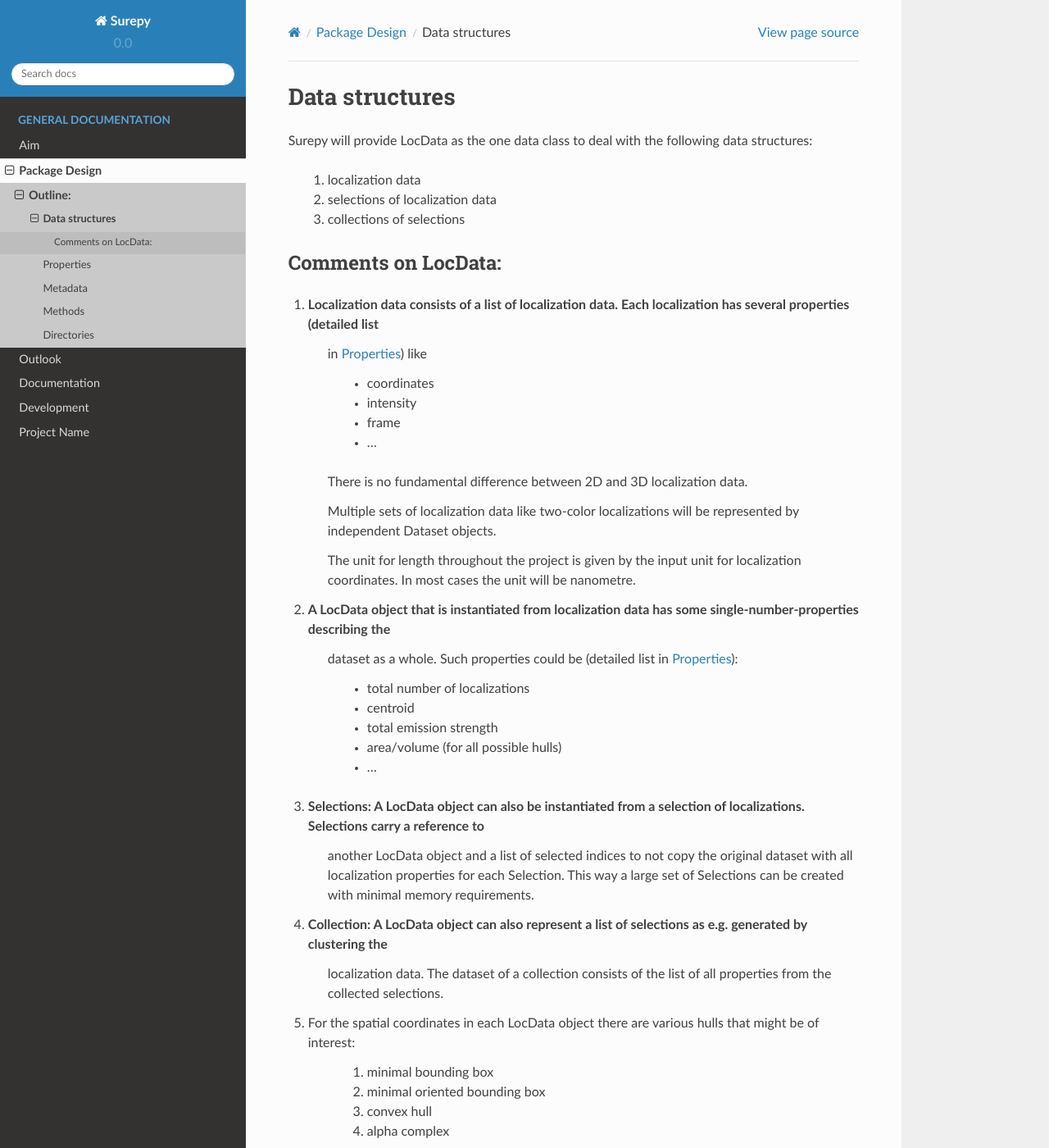
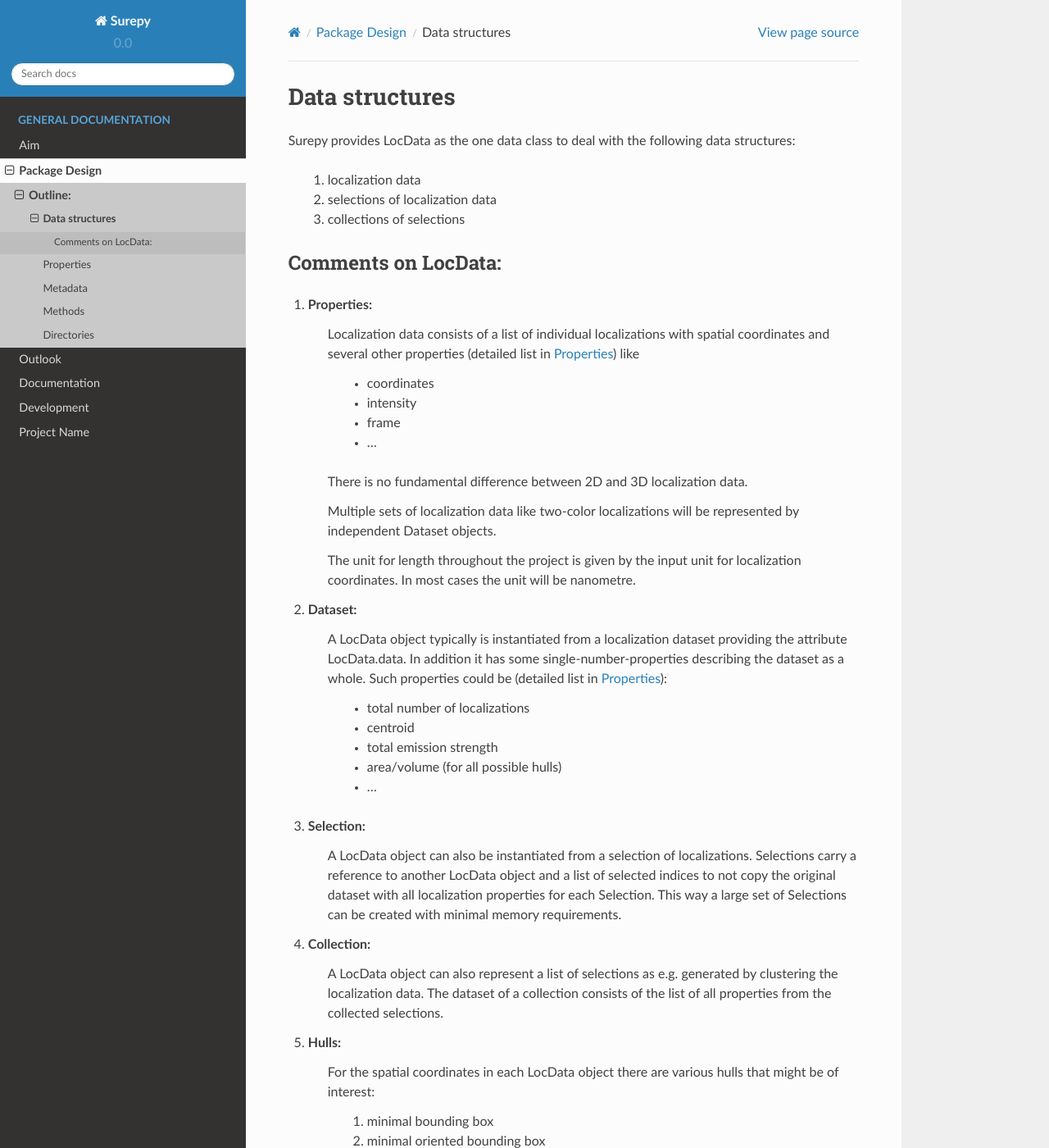
Before and after one commit to super-resolution/Locan, a Sphinx documentation site: the page built from docs/datastructures.rst, in a window 1280 px wide and 1400 px high. Shown: the whole window at 82% size. Built offline with Sphinx 7.4.7 and the Read the Docs theme 2.0.0, drawn with Linux system fonts in a browser that asks for light colours; some of the changed text lies outside the part shown.

Commit message:
updated documentation

```diff
--- a/docs/datastructures.rst
+++ b/docs/datastructures.rst
@@ -4,7 +4,7 @@
 Data structures
 ================
 
-Surepy will provide LocData as the one data class to deal with the following data structures:
+Surepy provides LocData as the one data class to deal with the following data structures:
 
     1) localization data
     2) selections of localization data
@@ -14,8 +14,9 @@ Surepy will provide LocData as the one data class to deal with the following dat
 Comments on LocData:
 ----------------------------
 
-1) Localization data consists of a list of localization data. Each localization has several properties (detailed list
-    in :ref:`properties`) like
+1) Properties:
+    Localization data consists of a list of individual localizations with spatial coordinates and several other
+    properties (detailed list in :ref:`properties`) like
 
         * coordinates
         * intensity
@@ -30,8 +31,10 @@ Comments on LocData:
     the unit will be nanometre.
 
 
-2) A LocData object that is instantiated from localization data has some single-number-properties describing the
-    dataset as a whole. Such properties could be (detailed list in :ref:`properties`):
+2) Dataset:
+    A LocData object typically is instantiated from a localization dataset providing the attribute LocData.data. In
+    addition it has some single-number-properties describing the dataset as a whole. Such properties could be
+    (detailed list in :ref:`properties`):
 
         * total number of localizations
         * centroid
@@ -40,17 +43,20 @@ Comments on LocData:
         * ...
 
 
-3) Selections: A LocData object can also be instantiated from a selection of localizations. Selections carry a reference to
+3) Selection:
+    A LocData object can also be instantiated from a selection of localizations. Selections carry a reference to
     another LocData object and a list of selected indices to not copy the original dataset with all localization
     properties for each Selection. This way a large set of Selections can be created with minimal memory requirements.
 
 
-4) Collection: A LocData object can also represent a list of selections as e.g. generated by clustering the
+4) Collection:
+    A LocData object can also represent a list of selections as e.g. generated by clustering the
     localization data. The dataset of a collection consists of the list of all properties from the collected
     selections.
 
 
-5) For the spatial coordinates in each LocData object there are various hulls that might be of interest:
+5) Hulls:
+    For the spatial coordinates in each LocData object there are various hulls that might be of interest:
 
         1. minimal bounding box
         #. minimal oriented bounding box
@@ -59,3 +65,6 @@ Comments on LocData:
 
     These hulls are provided from stand-alone methods with attributes such as 'Region_measure' that can can be added
     as new property to teh corresponding LocData object.
+
+6) Additional properties:
+    There are other properties for each LocData object that might be provided by independent methods.
```
